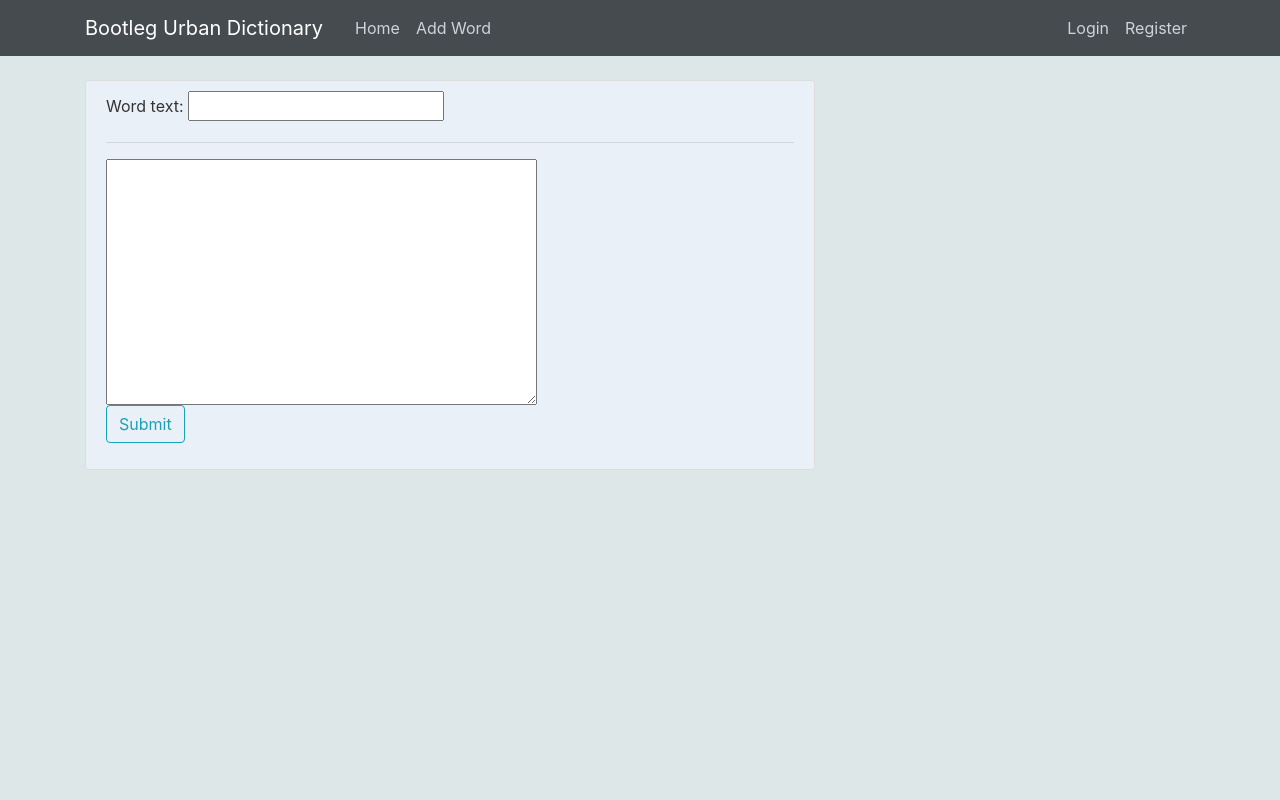
After one commit to xpyrosh/joey, a Django app: page /UDictionary/new/ in a window 1280 px wide. The commit adds this page. Run offline with Django 3.2, Linux system fonts and the light colour scheme; some libraries are stand-ins or nearby versions.

Commit message:
some CSS editing, made CreateView version of addword; still don't fully understand how it functions

```diff
--- a/Dictionary/models.py
+++ b/Dictionary/models.py
@@ -26,3 +26,6 @@ class Desc(models.Model):
 
     def __str__(self):
         return self.desc_text
+
+    class Meta:
+        ordering = ['-votes']
--- a/Dictionary/static/Dictionary/main.css
+++ b/Dictionary/static/Dictionary/main.css
@@ -29,7 +29,7 @@ ul {
 }
 
 .content-section {
-  background: #ffffff;
+  background: #4286f4;
   padding: 10px 20px;
   border: 1px solid #dddddd;
   border-radius: 3px;
--- a/Dictionary/templates/Dictionary/base.html
+++ b/Dictionary/templates/Dictionary/base.html
@@ -10,8 +10,93 @@
     <!-- Bootstrap CSS -->
     <link rel="stylesheet" href="https://maxcdn.bootstrapcdn.com/bootstrap/4.0.0/css/bootstrap.min.css" integrity="sha384-Gn5384xqQ1aoWXA+058RXPxPg6fy4IWvTNh0E263XmFcJlSAwiGgFAW/dAiS6JXm" crossorigin="anonymous">
 
-    <link rel="stylesheet" type="text/css" href="{% static 'Dictionary/main.css'%}">
+<!--    <link rel="stylesheet" type="text/css" href="{% static 'Dictionary/main.css'%}">-->
+<style>
+    body {
+  background: #dee7e8;
+  color: #333333;
+  margin-top: 5rem;
+}
 
+h1, h2, h3, h4, h5, h6 {
+  color: #364156;
+}
+
+ul {
+  margin: 0;
+}
+
+.bg-steel {
+  background-color: #464b4f;
+}
+
+.site-header .navbar-nav .nav-link {
+  color: #cbd5db;
+}
+
+.site-header .navbar-nav .nav-link:hover {
+  color: #ffffff;
+}
+
+.site-header .navbar-nav .nav-link.active {
+  font-weight: 500;
+}
+
+.content-section {
+  background: #eaf0f7;
+  padding: 10px 20px;
+  border: 1px solid #dddddd;
+  border-radius: 3px;
+  margin-bottom: 20px;
+}
+
+.article-title {
+  color: #444444;
+}
+
+a.article-title:hover {
+  color: #428bca;
+  text-decoration: none;
+}
+
+.article-content {
+  white-space: pre-line;
+}
+
+.article-img {
+  height: 65px;
+  width: 65px;
+  margin-right: 16px;
+}
+
+.article-metadata {
+  padding-bottom: 1px;
+  margin-bottom: 4px;
+  border-bottom: 1px solid #e3e3e3
+}
+
+.article-metadata a:hover {
+  color: #333;
+  text-decoration: none;
+}
+
+.article-svg {
+  width: 25px;
+  height: 25px;
+  vertical-align: middle;
+}
+
+.account-img {
+  height: 125px;
+  width: 125px;
+  margin-right: 20px;
+  margin-bottom: 16px;
+}
+
+.account-heading {
+  font-size: 2.5rem;
+}
+</style>
     {% if title %}
         <title>UDictionary - {{ title }}</title>
     {% else %}
--- /dev/null
+++ b/Dictionary/templates/Dictionary/new.html
@@ -0,0 +1,15 @@
+{% extends 'Dictionary/base.html' %}
+{% block content %}
+    <div class="content-section">
+        <form method="POST">
+            {% csrf_token %}
+            <fieldset class="form-group">
+                {{ form.as_p }}
+                <hr>
+                {{ desc_form.desc_text }}
+                <br>
+                <button class="btn btn-outline-info" type="submit">Submit</button>
+            </fieldset>
+        </form>
+    </div>
+{% endblock content %}
--- a/Dictionary/urls.py
+++ b/Dictionary/urls.py
@@ -1,7 +1,7 @@
 from django.urls import path
 from django.contrib.auth.views import LoginView, LogoutView
 from . import views
-from .views import DictionaryListView
+from .views import DictionaryListView, DictionaryCreateView
 
 app_name = 'UDictionary'
 urlpatterns = [
@@ -11,6 +11,7 @@ urlpatterns = [
     path('logout/', LogoutView.as_view(template_name='Dictionary/logout.html'), name='logout'),
     path('register/', views.register, name='register'),
     path('addword/', views.addword, name='addword'),
+    path('new/', DictionaryCreateView.as_view(template_name='Dictionary/new.html')),
     path('results/', views.search, name='search'),
     path('results/<str:search_id>/', views.results, name='results')
 ]
--- a/Dictionary/views.py
+++ b/Dictionary/views.py
@@ -1,10 +1,13 @@
 from django.shortcuts import render, redirect, reverse
+from django.urls import reverse_lazy
 from .models import Word, Desc
 from django.contrib.auth.models import User
 from django.http import HttpResponse
 from django.contrib.auth.forms import UserCreationForm
 from django.contrib import messages
-from django.views.generic import ListView
+from django.views.generic import ListView, CreateView
+from django.forms import modelform_factory, inlineformset_factory
+from django.db import transaction
 
 context = {
         'words': Word.objects.all(),
@@ -24,6 +27,40 @@ def index(request):
 class DictionaryListView(ListView):
     model = Word
     context_object_name = 'words'
+
+
+class DictionaryCreateView(CreateView):
+    model = Word
+    fields = ['word_text']
+    success_url = reverse_lazy('UDictionary:index')
+
+    def get_context_data(self, **kwargs):
+        context_data = super(DictionaryCreateView, self).get_context_data(**kwargs)
+        desc_form = modelform_factory(model=Desc, fields=['desc_text'])
+
+        if self.request.method == 'POST':
+            form_data = self.request.POST
+            desc_form = desc_form(data=form_data)
+
+        context_data['desc_form'] = desc_form
+        return context_data
+
+    def form_valid(self, form):
+        context_data = self.get_context_data()
+        desc_form = context_data.get('desc_form')
+
+        if desc_form.is_valid():
+            with transaction.atomic():
+                word_instance = form.save() # save Word
+                desc_instance = desc_form.save(commit=False)
+                desc_instance.posted_by = self.request.user
+                desc_instance.word = word_instance
+                desc_instance.save()
+                return super(DictionaryCreateView, self).form_valid(form)
+
+        self.render_to_response(context_data)
+
+
 
 
 def search(request):
```
Also changed, not shown: Dictionary/templates/Dictionary/home.html (+15 -9 lines).
